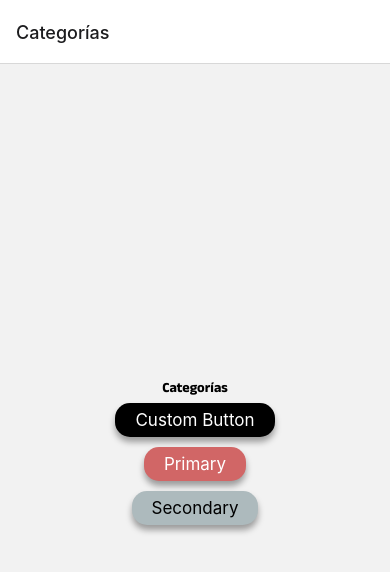
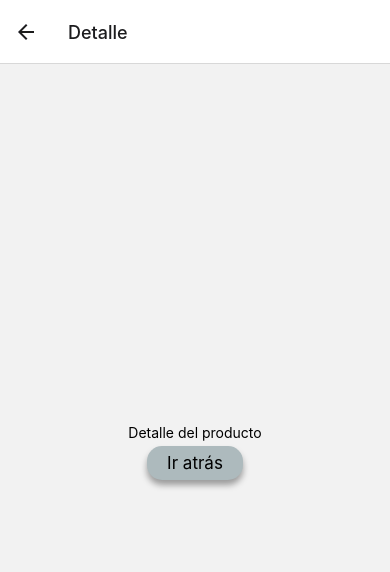
Before and after one commit to lautarodesouches/bakery-app, a React Native app: screen /Detalle in a window 390 px wide. Shown: the top 572 px of the page. Built offline with nearby package versions, Linux system fonts and the light colour scheme.

Commit message:
desafío 4

```diff
--- a/src/components/index.js
+++ b/src/components/index.js
@@ -1,2 +1,3 @@
 export { default as CustomButton } from './CustomButton';
 export { default as ButtonPrimary } from './ButtonPrimary';
+export { default as ButtonSecondary } from './ButtonSecondary';
--- a/src/navigation/main.js
+++ b/src/navigation/main.js
@@ -8,7 +8,7 @@ const MainNavigator = () => {
         <Stack.Navigator initialRouteName='Categories'>
             <Stack.Screen name='Categorías' component={Categories} />
             <Stack.Screen name='Productos' component={Products} />
-            <Stack.Screen name='Detalle del producto' component={ProductDetail} />
+            <Stack.Screen name='Detalle' component={ProductDetail} />
         </Stack.Navigator>
     );
 }
--- a/src/screens/Categories/index.js
+++ b/src/screens/Categories/index.js
@@ -1,15 +1,12 @@
 import { View, Text } from "react-native";
-import { ButtonPrimary, CustomButton } from "../../components";
-import ButtonSecondary from "../../components/ButtonSecondary";
+import { ButtonPrimary, } from "../../components";
 import { styles } from "./styles";
 
-const Categories = () => {
-    return(
+const Categories = ({ navigation, route }) => {
+    return (
         <View style={styles.container}>
             <Text style={styles.text}>Categorías</Text>
-            <CustomButton onPress={() => console.warn('1')}>Custom Button</CustomButton>
-            <ButtonPrimary onPress={() => console.warn('2')}>Primary</ButtonPrimary>
-            <ButtonSecondary onPress={() => console.warn('3')}>Secondary</ButtonSecondary>
+            <ButtonPrimary onPress={() => navigation.navigate('Productos')}>Ir a Productos</ButtonPrimary>
         </View>
     );
 }
--- a/src/screens/ProductDetail/index.js
+++ b/src/screens/ProductDetail/index.js
@@ -1,10 +1,12 @@
 import { View, Text } from "react-native";
+import { ButtonSecondary } from "../../components";
 import { styles } from "./styles";
 
-const ProductDetail = () => {
-    return(
+const ProductDetail = ({ navigation, route }) => {
+    return (
         <View style={styles.container}>
-            <Text>ProductDetail</Text>
+            <Text>Detalle del producto</Text>
+            <ButtonSecondary onPress={() => navigation.goBack()}>Ir atrás</ButtonSecondary>
         </View>
     );
 }
--- a/src/screens/Products/index.js
+++ b/src/screens/Products/index.js
@@ -1,10 +1,13 @@
 import { View, Text } from "react-native";
+import { ButtonPrimary, ButtonSecondary } from "../../components";
 import { styles } from "./styles";
 
-const Products = () => {
-    return(
+const Products = ({ navigation, route }) => {
+    return (
         <View style={styles.container}>
-            <Text>Products</Text>
+            <Text>Productos de la categoría</Text>
+            <ButtonPrimary onPress={() => navigation.navigate('Detalle')}>Ir al Detalle</ButtonPrimary>
+            <ButtonSecondary onPress={() => navigation.goBack()}>Ir atrás</ButtonSecondary>
         </View>
     );
 }
```
